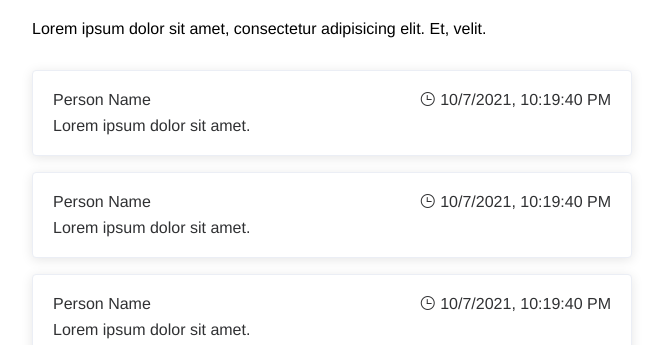
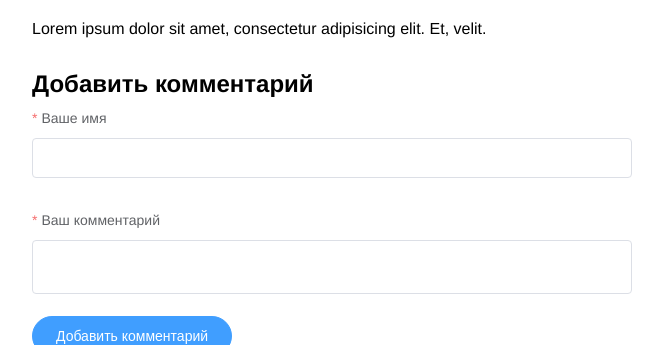
Before and after one commit to MaxLisyanskiy/SSR-Blog, a Nuxt app: page /post/1 in a window 1280 px wide. Shown: the part 607-952 px from the top of the page, without its empty margins (308-971 px from the left). Built offline with nearby package versions, Linux system fonts and the light colour scheme.

Commit message:
add validate form

```diff
--- /dev/null
+++ b/components/client/AppCommentForm.vue
@@ -0,0 +1,67 @@
+<template>
+  <el-form
+    :model="controls"
+    :rules="rules"
+    ref="form"
+    @submit.native.prevent="onSubmit"
+  >
+    <h2>Добавить комментарий</h2>
+    <el-form-item label="Ваше имя" prop="name">
+      <el-input v-model.trim="controls.name" />
+    </el-form-item>
+    <el-form-item label="Ваш комментарий" prop="text">
+      <el-input
+        type="textarea"
+        v-model="controls.text"
+        resize="none"
+        :rows="2"
+      />
+    </el-form-item>
+    <el-form-item>
+      <el-button
+        type="primary"
+        native-type="submit"
+        round
+      >
+        Добавить комментарий
+      </el-button>
+    </el-form-item>
+  </el-form>
+</template>
+
+<script>
+    export default {
+      data() {
+        return {
+          controls: {
+            name: '',
+            text: ''
+          },
+          rules: {
+            name: [
+              { required: true, message: 'Имя не должно быть пустым', trigger: 'blur' }
+            ],
+            text: [
+              { required: true, message: 'Введите ваш комментарий', trigger: 'blur' }
+            ]
+          }
+        }
+      },
+      methods: {
+        onSubmit() {
+          this.$refs.form.validate(valid => {
+            if (valid) {
+              console.log('Form is submit')
+            } else {
+              console.log('error submit!!');
+              return false;
+            }
+          });
+        }
+      }
+    }
+</script>
+
+<style scoped>
+
+</style>
--- a/package.json
+++ b/package.json
@@ -18,7 +18,7 @@
     "@nuxtjs/axios": "^5.3.6"
   },
   "devDependencies": {
-    "node-sass": "^5.0.0",
+    "node-sass": "6.0.1",
     "nodemon": "^1.18.9",
     "sass-loader": "^10"
   }
--- a/pages/post/_id.vue
+++ b/pages/post/_id.vue
@@ -25,8 +25,11 @@
       Lorem ipsum dolor sit amet, consectetur adipisicing elit. Et, velit.
     </main>
     <footer class="post-footer">
+
+      <AppCommentForm/>
+
       <div class="comments" v-if="true">
-        <AppComent
+        <AppComment
           v-for="comment in 4"
           :key="comment"
           :comment="comment"
@@ -35,19 +38,24 @@
       <div class="text-center" v-else>
         Комментариев нет
       </div>
+
+
     </footer>
   </article>
 </template>
 
 <script>
-import AppComent from '~/components/client/AppComment'
+import AppComment from '~/components/client/AppComment'
+import AppCommentForm from '~/components/client/AppCommentForm'
 
 export default {
 
   validate({params}) {
     return Boolean(params.id)
   },
-  components: {AppComent}
+  components: {
+    AppComment, AppCommentForm
+  }
 }
 </script>
 
```
Also changed, not shown: 1 other file (tests, documents, lock files or other folders).
